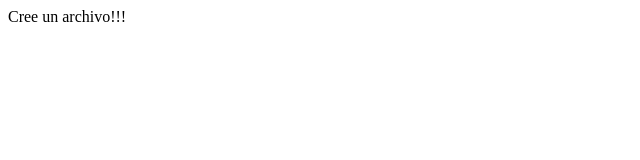
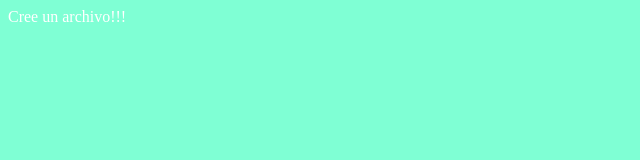
Before and after one commit to agusven/fixterAlgorimos, a plain HTML site: page index.html in a window 1280 px wide. Shown: the whole page, without its empty margins (0-640 px from the left). Drawn offline with Linux system fonts and the light colour scheme.

Commit message:
modifique html

```diff
--- a/index.html
+++ b/index.html
@@ -4,6 +4,7 @@
     <meta charset="UTF-8">
     <meta name="viewport" content="width=device-width, initial-scale=1.0">
     <meta http-equiv="X-UA-Compatible" content="ie=edge">
+    <link rel="stylesheet" href="miarchivo.css">
     <title>Document</title>
 </head>
 <body>
```
